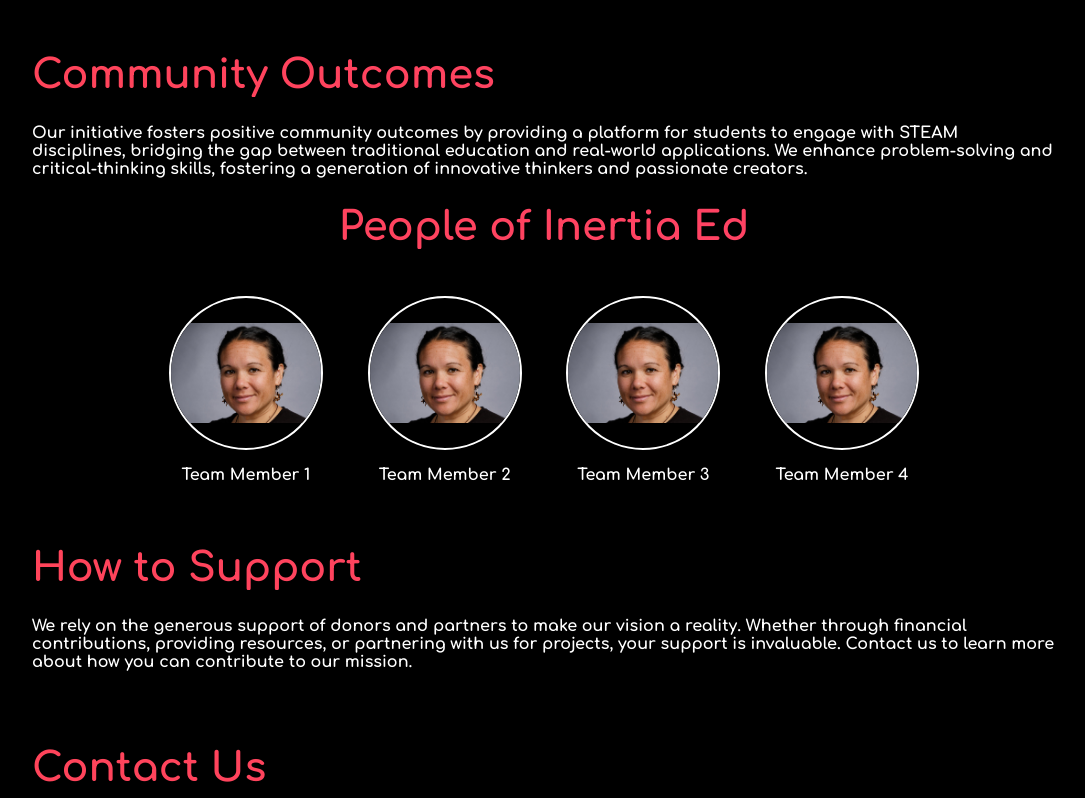
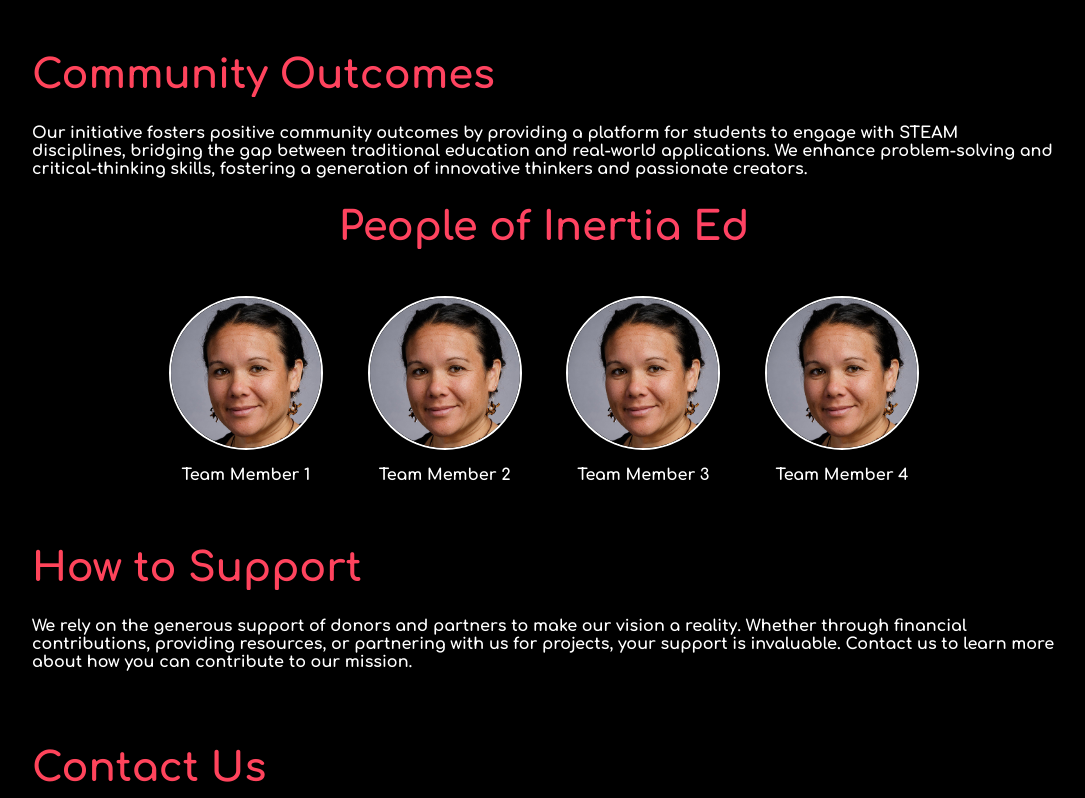
Before and after one commit to ClarkWilliamsIE/Inertiaweb, a plain HTML site: page index.html in a window 1280 px wide. Shown: the part 2232-3030 px from the top of the page, without its empty margins (96-1181 px from the left). Drawn offline with nearby package versions, Linux system fonts and the light colour scheme.

Commit message:
Update index.css

```diff
--- a/index.css
+++ b/index.css
@@ -333,6 +333,6 @@ button:focus {
 }
 
 .circle-frame img {
-    width: 100%;
-    height: auto;
+    width: auto;
+    height: 100%;
 }
```
